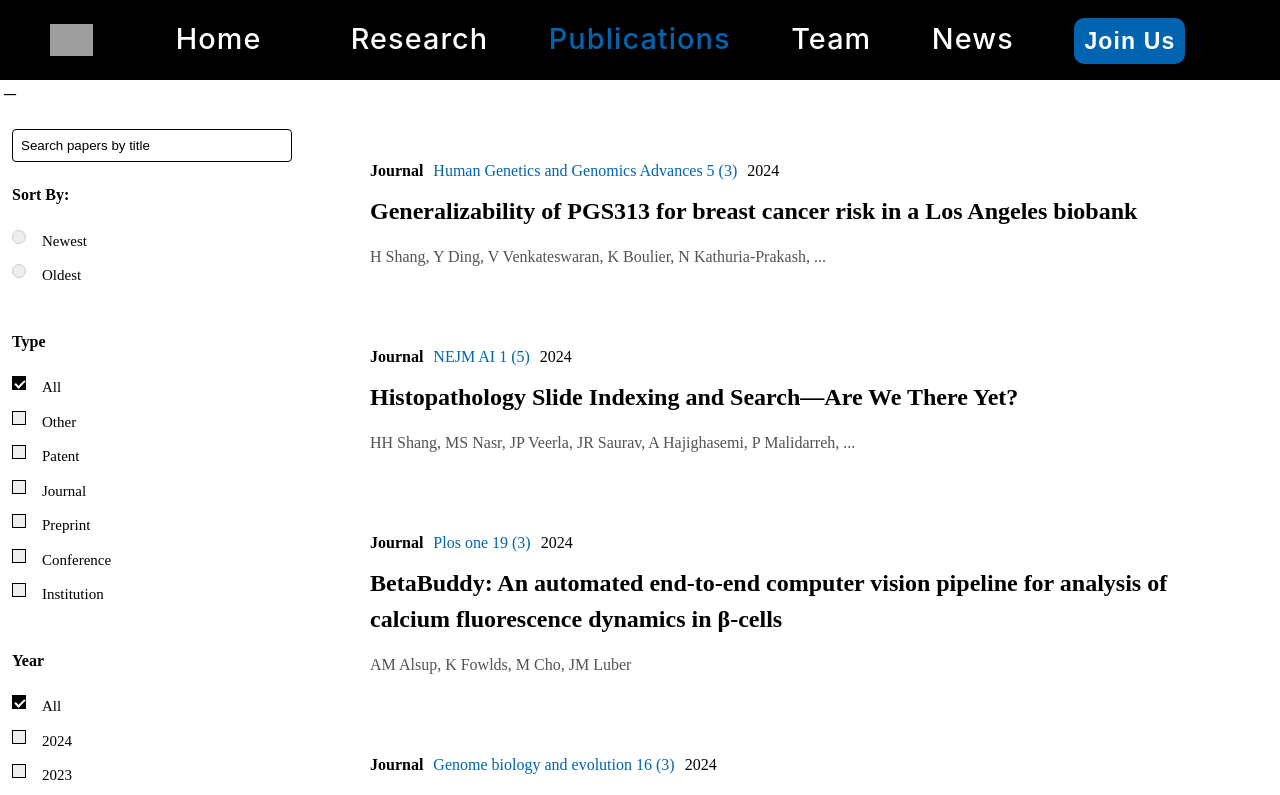
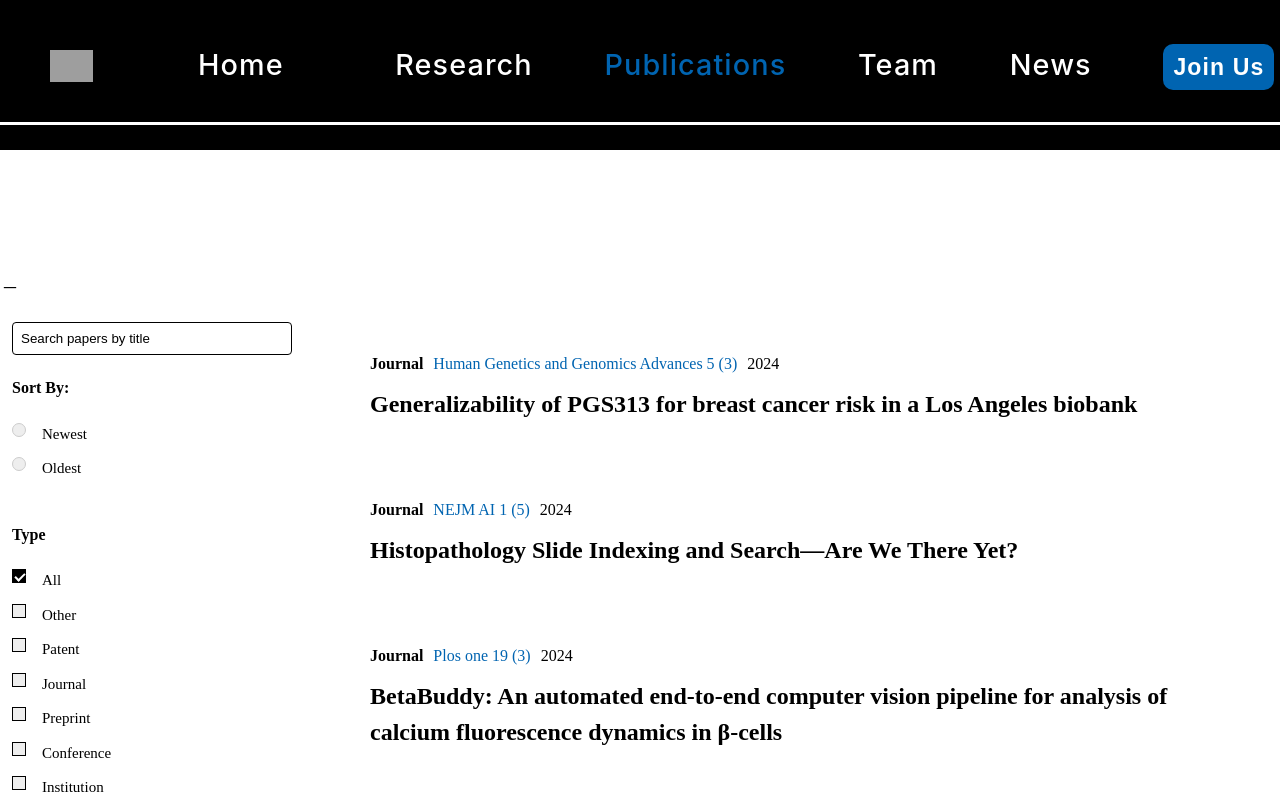
Before and after one commit to jaiprakash1824/luberlab.github.io, a React (Vite) app: page /publications in a window 1280 px wide. Shown: the top 795 px of the page. Built offline with nearby package versions, Linux system fonts and the light colour scheme; grey boxes are pictures that could not be loaded.

Commit message:
Add files via upload

```diff
--- a/src/Components/Publications/ResHeader.css
+++ b/src/Components/Publications/ResHeader.css
@@ -9,6 +9,5 @@
   color: white;
 }
 h1{
-  color: white;
-  padding-left: 15px;
+  color:white
 }
--- a/src/Components/Publications/publicationscard.jsx
+++ b/src/Components/Publications/publicationscard.jsx
@@ -1,10 +1,12 @@
 // Card.js
 import "./publicationscard.css";
 import Research from "./research";
+import ResHeader from "./ResHeader";
 
 const Publicationscard = () => {
   return (
     <div className="Publish">
+      <ResHeader/>
       <Research />
     </div>
   );
--- a/src/Components/Publications/research.css
+++ b/src/Components/Publications/research.css
@@ -134,7 +134,9 @@
   background: black; /* Color of the circle */
 }
 
-
+a{
+  color: black;
+}
 
 .search-bar input[type="text"] {
   padding: 8px;
--- a/src/Components/Publications/research.jsx
+++ b/src/Components/Publications/research.jsx
@@ -1,6 +1,7 @@
 import React, { useState, useEffect } from 'react';
 import Papa from 'papaparse';
 import './research.css';
+
 const baseURL = import.meta.env.BASE_URL;
 
 const CsvReader = () => {
@@ -224,10 +225,14 @@ const CsvReader = () => {
                   <span className="field">{row.Field}</span>
                   <span className="year">{row.Year}</span>
                 </div>
-                <h2 className="name">{row.Title}</h2>
+                <h2 className="name">
+                  <a href={row.Link} target="_blank" rel="noopener noreferrer" style={{ color: 'black', fontWeight: 'bold',textDecoration: 'none' }}>
+                    {row.Title}
+                  </a>
+                </h2>
                 <p className="authors">
                   {Object.keys(row)
-                    .slice(4) // Assuming authors start from index 4 in your data
+                    .slice(5) // Assuming authors start from index 4 in your data
                     .map((authorKey) => row[authorKey])
                     .join(', ')}
                 </p>
```
